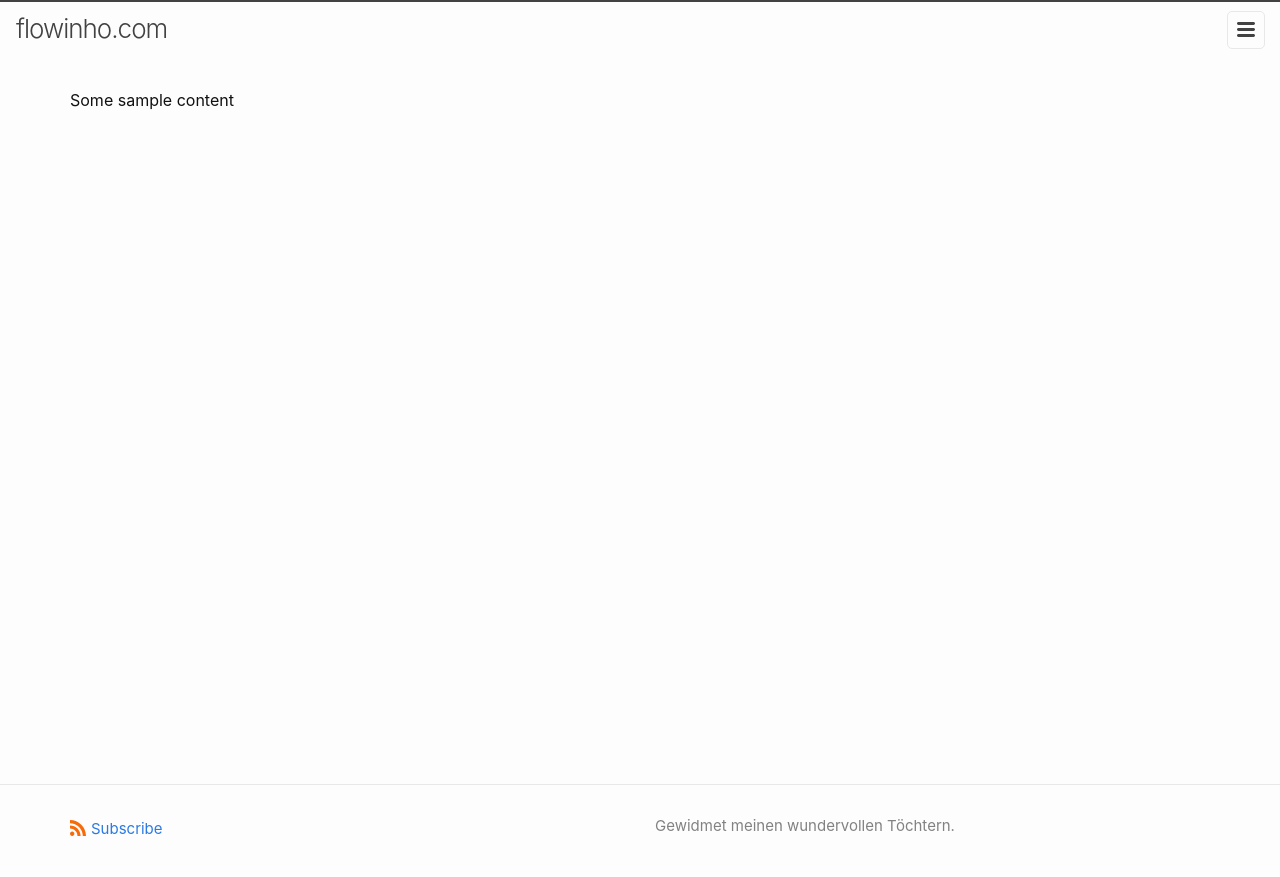
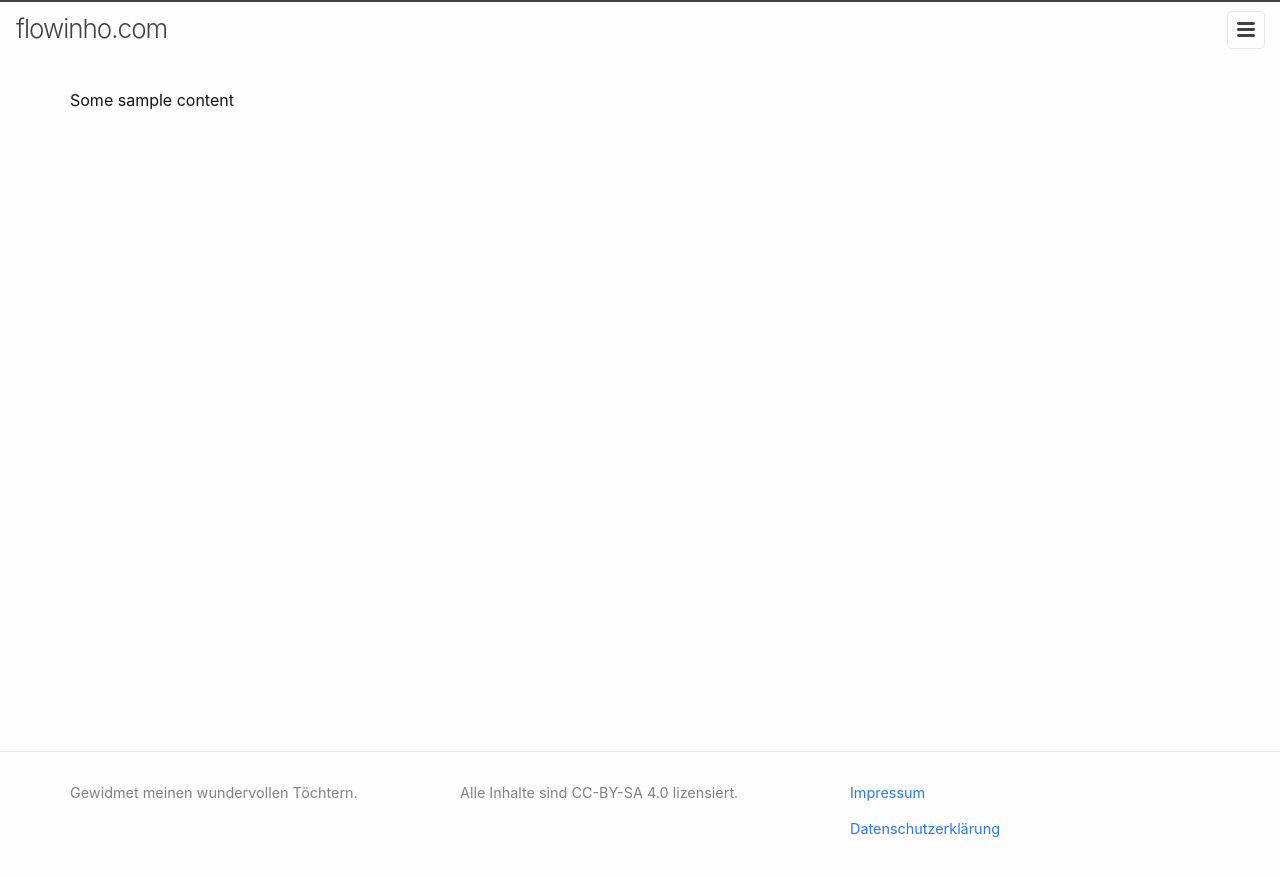
Before and after one commit to flowinho/personal-site, a Jekyll site: the page built from index.markdown, in a window 1280 px wide. Shown: the top 877 px of the page. Built offline with Jekyll 4.4.1, drawn with Linux system fonts in a browser that asks for light colours.

Commit message:
Footer adjustments

```diff
--- a/_includes/footer.html
+++ b/_includes/footer.html
@@ -4,7 +4,7 @@
   <div class="wrapper">
 
     <div class="footer-col-wrapper">
-      <div class="footer-col">
+      <!-- <div class="footer-col">
         <p class="feed-subscribe">
           <a href="{{ 'feed.xml' | relative_url }}">
             <svg class="svg-icon orange">
@@ -22,9 +22,16 @@
           {%- endif %}
         </ul>
       {%- endif %}
+      </div> -->
+      <div class="footer-col">
+        <p>{{ site.description | escape }}</p>
       </div>
       <div class="footer-col">
-        <p>{{ site.description | escape }}</p>
+        <p>Alle Inhalte sind CC-BY-SA 4.0 lizensiert. </p>
+      </div>
+      <div class="footer-col">
+        <p><a href="/impressum/">Impressum</a></p>
+        <p><a href="/datenschutz/">Datenschutzerklärung</a></p>
       </div>
     </div>
 
--- a/_sass/minima/_layout.scss
+++ b/_sass/minima/_layout.scss
@@ -150,7 +150,7 @@
 
 .footer-col-wrapper,
 .social-links {
-  @include relative-font-size(0.9375);
+  @include relative-font-size(0.9);
   color: $brand-color;
 }
 
```
Also changed, not shown: _config.yml (+0 -20 lines), 10 other files.
